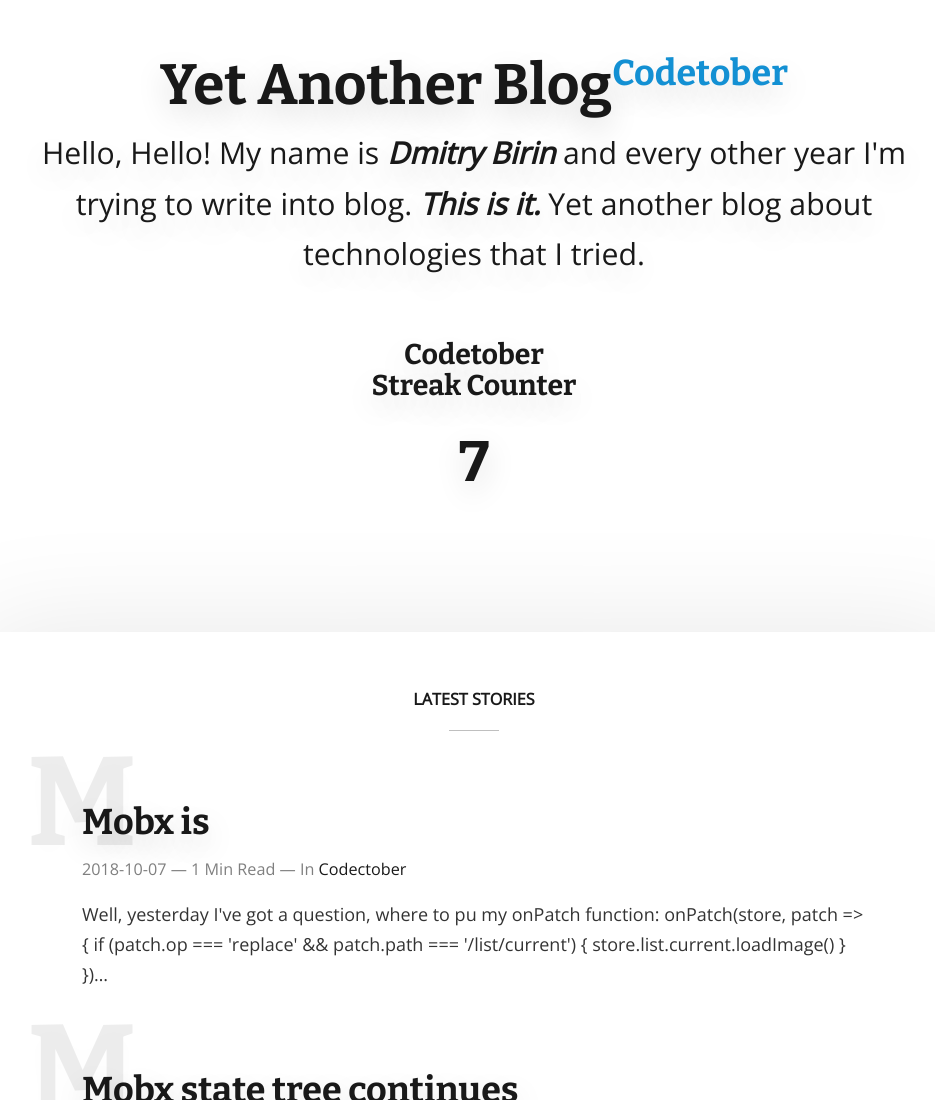
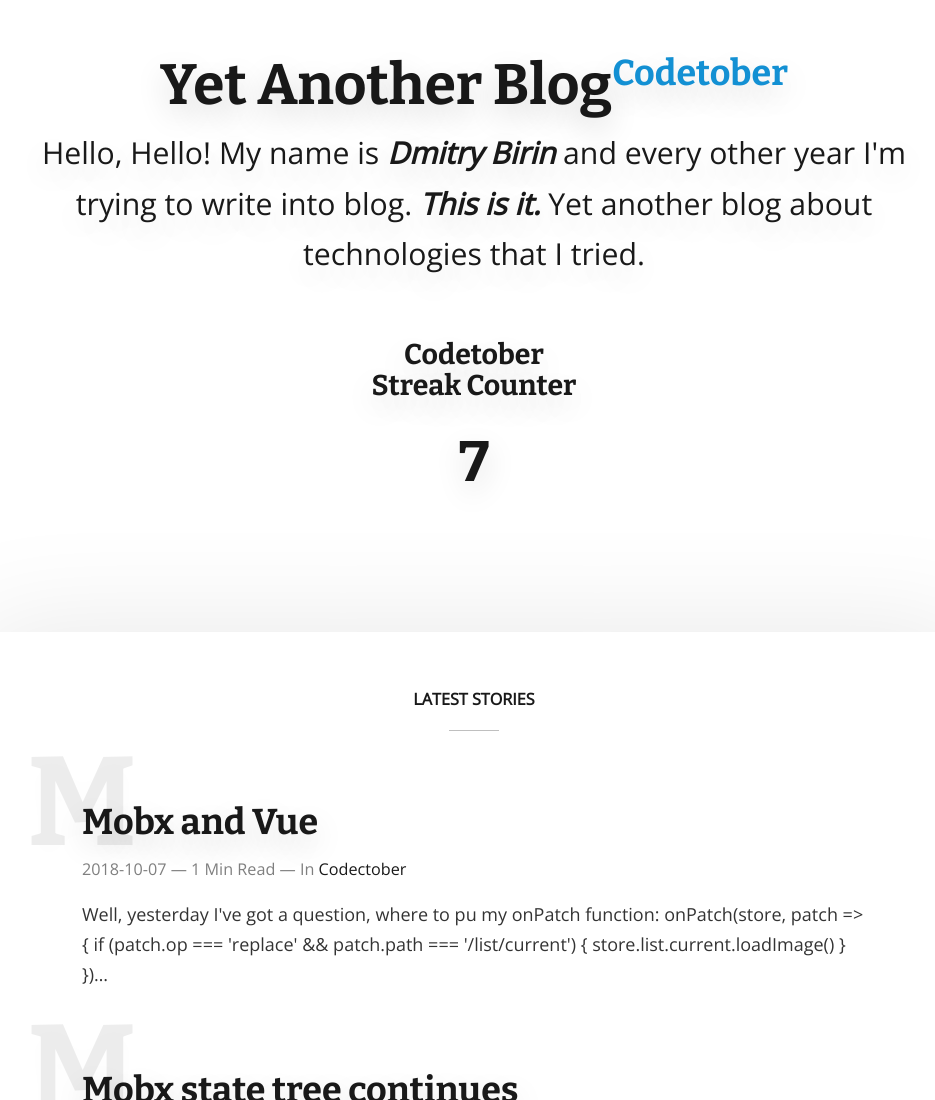
Before and after one commit to dmitrybirin/blog, a Gatsby site: page / in a window 1280 px wide. Shown: the top 1100 px of the page, without its empty margins (166-1101 px from the left). Built offline with nearby package versions, Linux system fonts and the light colour scheme; Gatsby itself is replaced by a stand-in of ours; some packages are replaced by stand-ins of ours.

Commit message:
fix typo

```diff
--- a/blog/2018-10-07/index.md
+++ b/blog/2018-10-07/index.md
@@ -1,6 +1,6 @@
 ---
 date: "2018-10-07"
-title: "Mobx is "
+title: "Mobx and Vue"
 category: "Codectober"
 ---
 
```
